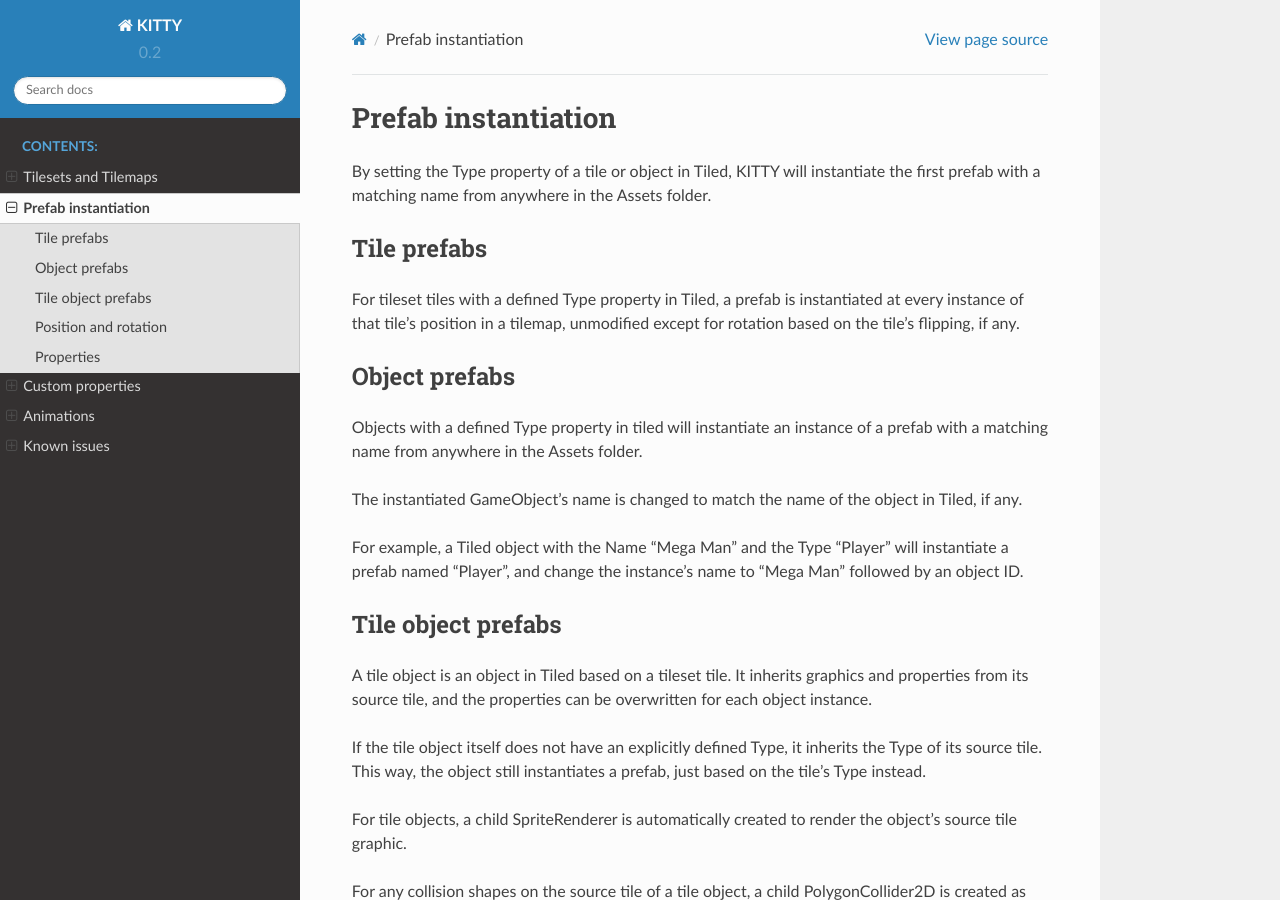
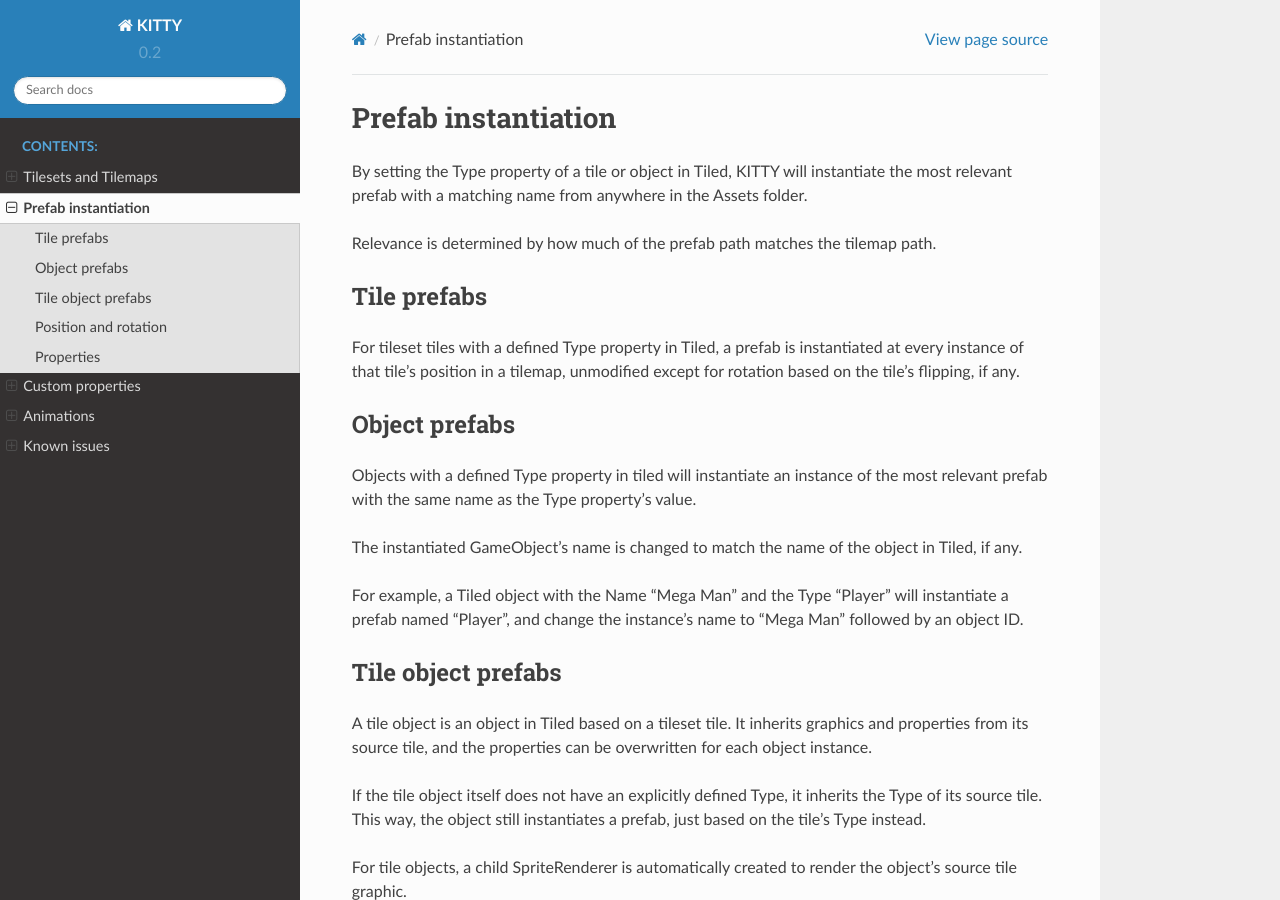
Before and after one commit to EmmaEwert/KITTY, a Sphinx documentation site: the page built from docs/manual/prefabs.rst, in a window 1280 px wide and 900 px high. Built offline with Sphinx 7.4.7 and the Read the Docs theme 2.0.0, drawn with Linux system fonts in a browser that asks for light colours.

Commit message:
Implement prefab relevance heuristic

```diff
--- a/docs/manual/prefabs.rst
+++ b/docs/manual/prefabs.rst
@@ -3,9 +3,10 @@
 Prefab instantiation
 ====================
 
-By setting the Type property of a tile or object in Tiled, KITTY will instantiate the first prefab
-with a matching name from anywhere in the Assets folder.
+By setting the Type property of a tile or object in Tiled, KITTY will instantiate the most relevant
+prefab with a matching name from anywhere in the Assets folder.
 
+Relevance is determined by how much of the prefab path matches the tilemap path.
 
 
 Tile prefabs
@@ -19,8 +20,8 @@ if any.
 Object prefabs
 --------------
 
-Objects with a defined Type property in tiled will instantiate an instance of a prefab with a
-matching name from anywhere in the Assets folder.
+Objects with a defined Type property in tiled will instantiate an instance of the most relevant
+prefab with the same name as the Type property's value.
 
 The instantiated GameObject's name is changed to match the name of the object in Tiled, if any.
 
--- a/docs/manual/properties.rst
+++ b/docs/manual/properties.rst
@@ -41,8 +41,8 @@ Tiled to the ``delay`` field in the C# script.
 Tile properties
 ---------------
 
-Each tile with a defined Type will instantiate a prefab from anywhere in the Assets folder named
-after that type. This is described in more detail in the :ref:`prefabs` section.
+Each tile with a defined Type will instantiate the most relevant prefab from anywhere in the Assets
+folder named after that type. This is described in more detail in the :ref:`prefabs` section.
 
 If a field on a MonoBehaviour attached to that prefab (or any children) is decorated with the
 ``[TiledProperty]`` attribute, the value of that field is set based on the tile's Custom Property of
```
Also changed, not shown: 1 other file.
